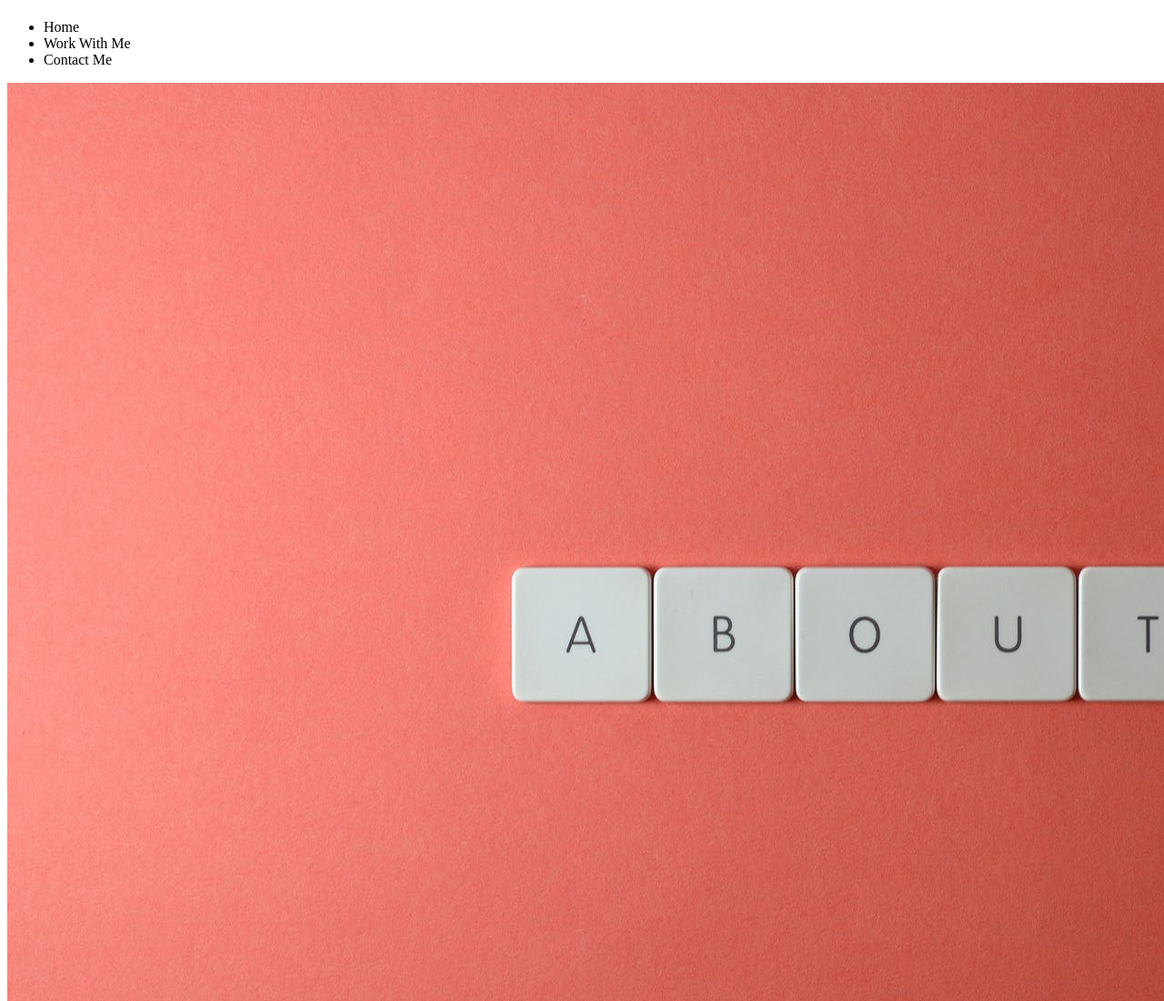
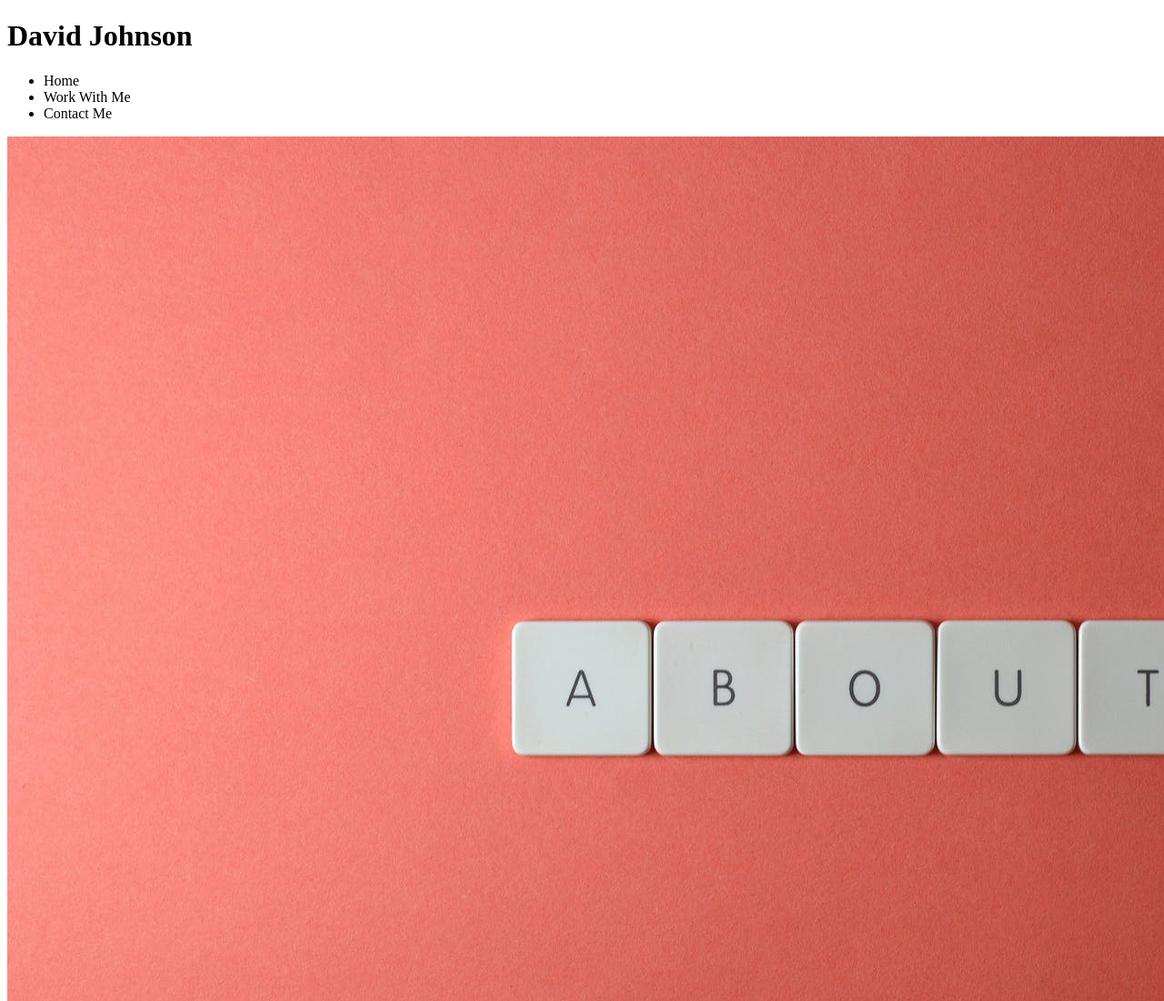
Before and after one commit to davidjohnso/portfolio, a plain HTML site: page index.html in a window 1280 px wide. Shown: the top 1100 px of the page at 91% size. Drawn offline with Linux system fonts and the light colour scheme.

Commit message:
add name in h1

```diff
--- a/index.html
+++ b/index.html
@@ -5,7 +5,7 @@
 </head>
 <body>
   <header>
-    <h1></h1>
+    <h1>David Johnson</h1>
     <ul>
       <li>Home</li>
       <li>Work With Me</li>
```
